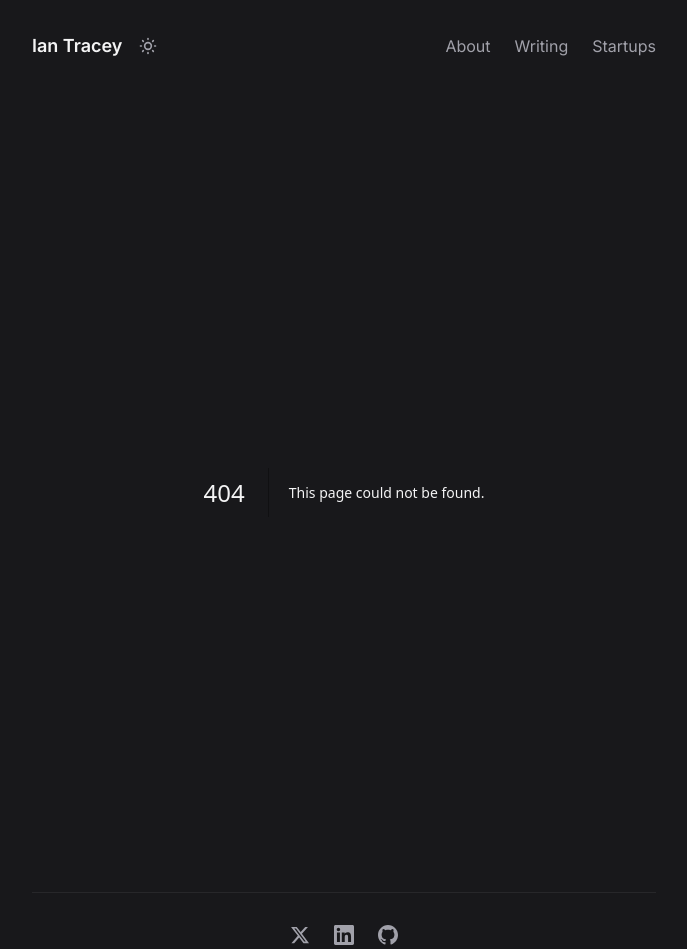
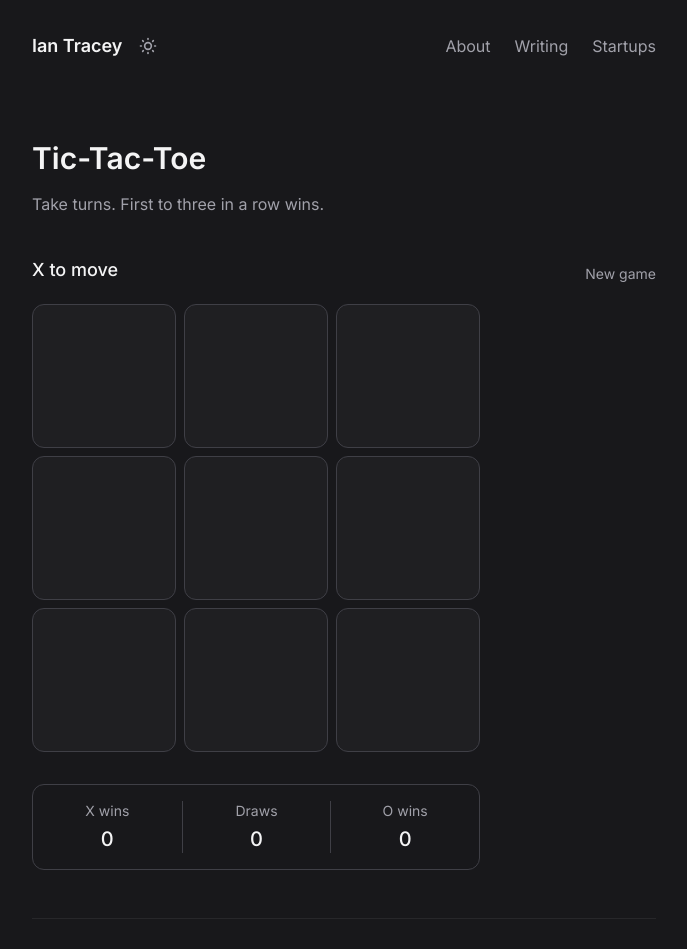
Before and after one commit to ianrtracey/www, a Next.js app: page /tic-tac-toe in a window 1280 px wide. Before the commit this address had no page. Shown: the top 949 px of the page, without its empty margins (296-983 px from the left). Built offline with nearby package versions, Linux system fonts and the light colour scheme.

Commit message:
Add playable tic-tac-toe page
Co-authored-by: Ian Tracey <ianrtracey@users.noreply.github.com>

```diff
--- a/app/page.tsx
+++ b/app/page.tsx
@@ -100,6 +100,15 @@ export default function Home() {
           </Link>
         </section>
       )}
+
+      <div className="mt-16 border-t border-zinc-100 pt-6 dark:border-zinc-800">
+        <Link
+          href="/tic-tac-toe"
+          className="text-sm text-zinc-400 hover:text-blue-500 dark:hover:text-blue-400"
+        >
+          Take a break with tic-tac-toe &rarr;
+        </Link>
+      </div>
     </div>
   )
 }
--- /dev/null
+++ b/app/tic-tac-toe/page.tsx
@@ -0,0 +1,19 @@
+import type { Metadata } from 'next'
+import { TicTacToe } from '@/components/TicTacToe'
+
+export const metadata: Metadata = {
+  title: 'Tic-Tac-Toe',
+  description: 'A simple two-player game of tic-tac-toe.',
+}
+
+export default function TicTacToePage() {
+  return (
+    <div className="py-12">
+      <h1 className="text-3xl font-semibold">Tic-Tac-Toe</h1>
+      <p className="mt-4 text-zinc-500 dark:text-zinc-400">
+        Take turns. First to three in a row wins.
+      </p>
+      <TicTacToe />
+    </div>
+  )
+}
--- /dev/null
+++ b/components/TicTacToe.tsx
@@ -0,0 +1,137 @@
+'use client'
+
+import { useState } from 'react'
+
+type Player = 'X' | 'O'
+type Square = Player | null
+type Scores = Record<Player | 'draws', number>
+
+const winningLines = [
+  [0, 1, 2],
+  [3, 4, 5],
+  [6, 7, 8],
+  [0, 3, 6],
+  [1, 4, 7],
+  [2, 5, 8],
+  [0, 4, 8],
+  [2, 4, 6],
+] as const
+
+function getWinningLine(board: Square[]) {
+  return winningLines.find(([a, b, c]) => {
+    return board[a] !== null && board[a] === board[b] && board[a] === board[c]
+  })
+}
+
+export function TicTacToe() {
+  const [board, setBoard] = useState<Square[]>(Array(9).fill(null))
+  const [currentPlayer, setCurrentPlayer] = useState<Player>('X')
+  const [scores, setScores] = useState<Scores>({ X: 0, O: 0, draws: 0 })
+
+  const winningLine = getWinningLine(board)
+  const winner = winningLine ? board[winningLine[0]] : null
+  const isDraw = !winner && board.every(Boolean)
+  const gameOver = Boolean(winner) || isDraw
+  const status = winner
+    ? `${winner} wins`
+    : isDraw
+      ? 'Draw'
+      : `${currentPlayer} to move`
+
+  function playSquare(index: number) {
+    if (board[index] || gameOver) {
+      return
+    }
+
+    const nextBoard = [...board]
+    nextBoard[index] = currentPlayer
+    const nextWinningLine = getWinningLine(nextBoard)
+    const nextIsDraw = !nextWinningLine && nextBoard.every(Boolean)
+
+    setBoard(nextBoard)
+
+    if (nextWinningLine) {
+      setScores((current) => ({
+        ...current,
+        [currentPlayer]: current[currentPlayer] + 1,
+      }))
+      return
+    }
+
+    if (nextIsDraw) {
+      setScores((current) => ({ ...current, draws: current.draws + 1 }))
+      return
+    }
+
+    setCurrentPlayer(currentPlayer === 'X' ? 'O' : 'X')
+  }
+
+  function newGame() {
+    setBoard(Array(9).fill(null))
+    setCurrentPlayer('X')
+  }
+
+  return (
+    <div className="mt-10">
+      <div className="flex items-end justify-between gap-6">
+        <p
+          aria-live="polite"
+          className="text-lg font-medium text-zinc-900 dark:text-zinc-100"
+        >
+          {status}
+        </p>
+        <button
+          type="button"
+          onClick={newGame}
+          className="text-sm text-zinc-500 transition-colors hover:text-blue-500 focus:outline-none focus-visible:text-blue-500 focus-visible:ring-2 focus-visible:ring-blue-500 focus-visible:ring-offset-4 dark:text-zinc-400 dark:hover:text-blue-400 dark:focus-visible:text-blue-400 dark:focus-visible:ring-blue-400 dark:focus-visible:ring-offset-zinc-900"
+        >
+          New game
+        </button>
+      </div>
+
+      <div
+        role="grid"
+        aria-label="Tic-tac-toe board"
+        className="mt-5 grid aspect-square w-full max-w-md grid-cols-3 gap-2"
+      >
+        {board.map((square, index) => {
+          const isWinningSquare =
+            winningLine?.some((winningIndex) => winningIndex === index) ?? false
+
+          return (
+            <button
+              key={index}
+              type="button"
+              role="gridcell"
+              aria-label={`Row ${Math.floor(index / 3) + 1}, column ${(index % 3) + 1}${square ? `, ${square}` : ', empty'}`}
+              disabled={Boolean(square) || gameOver}
+              onClick={() => playSquare(index)}
+              className={`flex items-center justify-center rounded-xl border text-5xl font-semibold transition-colors focus:outline-none focus-visible:ring-2 focus-visible:ring-blue-500 focus-visible:ring-offset-2 dark:focus-visible:ring-blue-400 dark:focus-visible:ring-offset-zinc-900 sm:text-6xl ${
+                isWinningSquare
+                  ? 'border-blue-300 bg-blue-50 text-blue-600 dark:border-blue-700 dark:bg-blue-950/50 dark:text-blue-400'
+                  : 'border-zinc-200 bg-zinc-50 text-zinc-800 enabled:hover:border-blue-300 enabled:hover:bg-blue-50/60 dark:border-zinc-700 dark:bg-zinc-800/50 dark:text-zinc-100 dark:enabled:hover:border-blue-700 dark:enabled:hover:bg-blue-950/30'
+              } disabled:cursor-default`}
+            >
+              <span aria-hidden="true">{square}</span>
+            </button>
+          )
+        })}
+      </div>
+
+      <dl className="mt-8 grid max-w-md grid-cols-3 divide-x divide-zinc-200 rounded-xl border border-zinc-200 py-4 text-center dark:divide-zinc-700 dark:border-zinc-700">
+        <div>
+          <dt className="text-sm text-zinc-500 dark:text-zinc-400">X wins</dt>
+          <dd className="mt-1 text-xl font-medium">{scores.X}</dd>
+        </div>
+        <div>
+          <dt className="text-sm text-zinc-500 dark:text-zinc-400">Draws</dt>
+          <dd className="mt-1 text-xl font-medium">{scores.draws}</dd>
+        </div>
+        <div>
+          <dt className="text-sm text-zinc-500 dark:text-zinc-400">O wins</dt>
+          <dd className="mt-1 text-xl font-medium">{scores.O}</dd>
+        </div>
+      </dl>
+    </div>
+  )
+}
```
